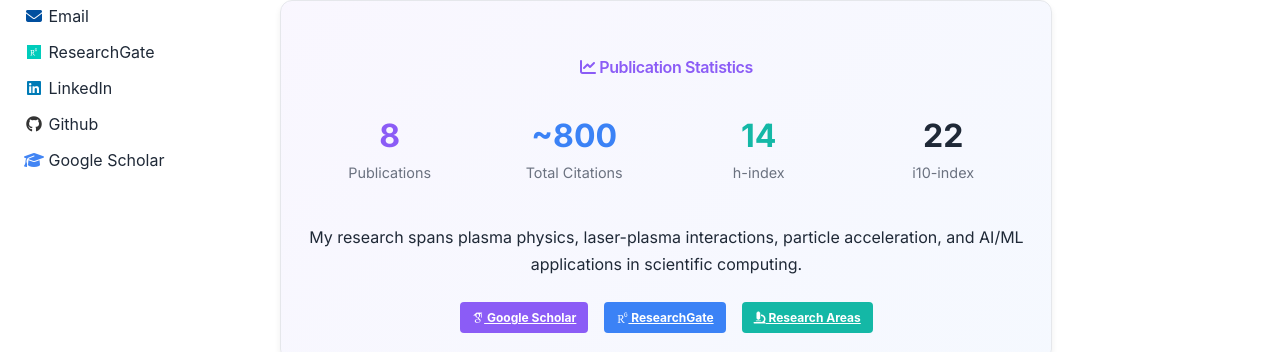
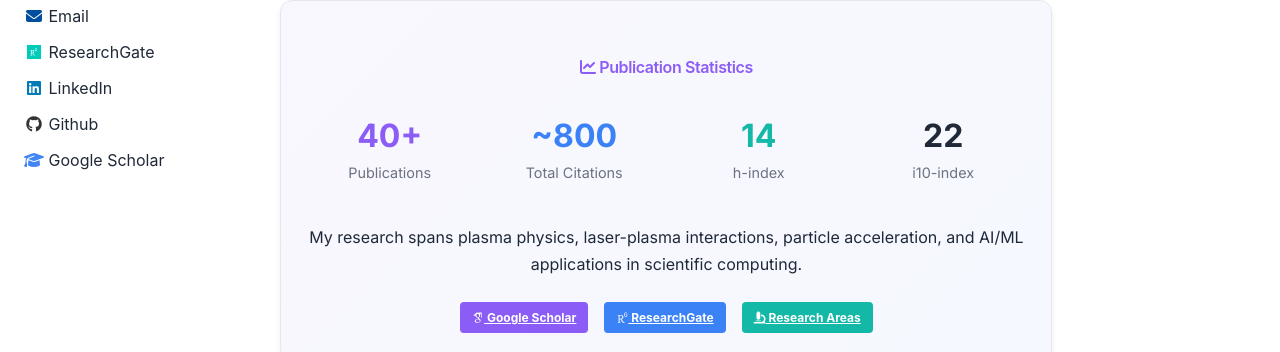
Before and after one commit to fyli16/fyli16.github.io, a Jekyll site: the page built from _pages/publications.md, in a window 1280 px wide and 900 px high, scrolled down 2239 px. Shown: the part 355-707 px from the top of the window. Built offline with Jekyll 4.4.1, drawn with Linux system fonts in a browser that asks for light colours; some web fonts are replaced.

Commit message:
update number

```diff
--- a/_pages/publications.md
+++ b/_pages/publications.md
@@ -84,7 +84,7 @@ author_profile: true
     </h3>
     <div style="display: grid; grid-template-columns: repeat(auto-fit, minmax(150px, 1fr)); gap: 1rem; margin-bottom: 1.5rem;">
       <div style="text-align: center; padding: 1rem;">
-        <div style="font-size: 2rem; font-weight: bold; color: var(--ai-purple);">{{ site.publications.size }}</div>
+        <div style="font-size: 2rem; font-weight: bold; color: var(--ai-purple);">40+</div>
         <div style="color: #6b7280; font-size: 0.9rem;">Publications</div>
       </div>
       <div style="text-align: center; padding: 1rem;">
```
